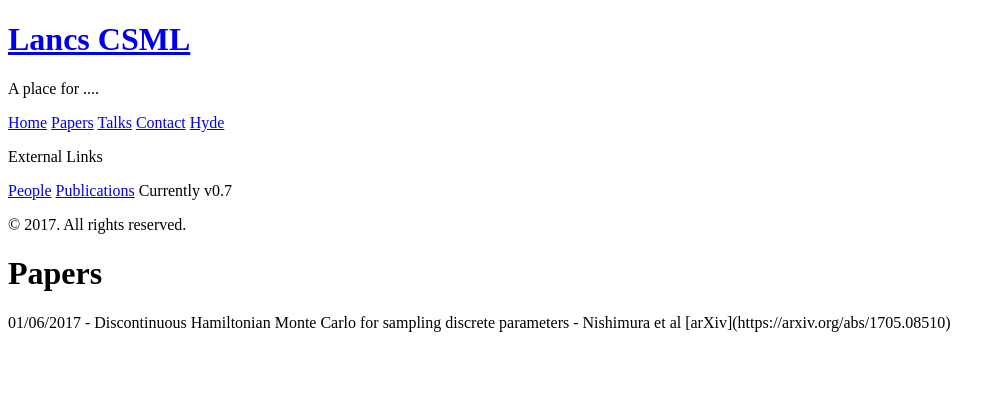
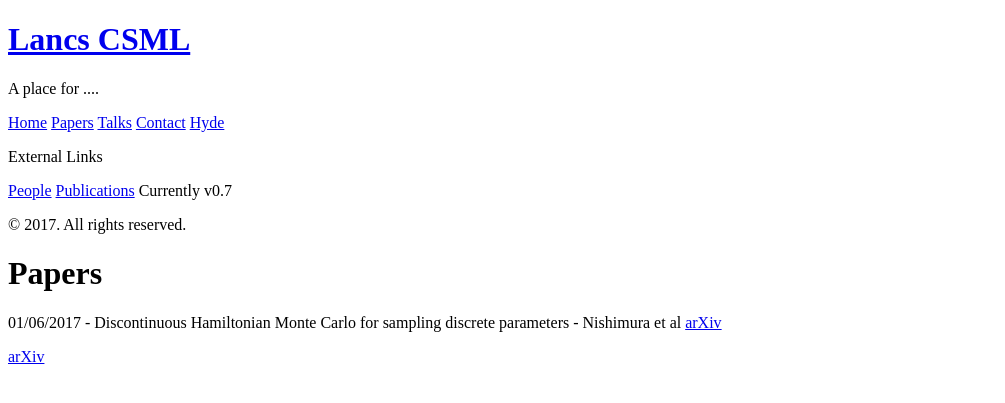
Before and after one commit to LU-CSML/LU-CSML, a Jekyll site: the page built from Papers.md, in a window 1280 px wide. Shown: the top 403 px of the page, without its empty margins (0-1005 px from the left). Built offline with Jekyll 4.4.1, drawn with Linux system fonts in a browser that asks for light colours; some of the changed lines change nothing that is shown.

Commit message:
Edited hyperlinks

```diff
--- a/Papers.md
+++ b/Papers.md
@@ -4,5 +4,8 @@ title: Papers
 ---
 
 <p class="message">
-	01/06/2017 - Discontinuous Hamiltonian Monte Carlo for sampling discrete parameters - Nishimura et al [arXiv](https://arxiv.org/abs/1705.08510)
+	01/06/2017 - Discontinuous Hamiltonian Monte Carlo for sampling discrete parameters - Nishimura et al <a href="https://arxiv.org/abs/1705.08510">arXiv</a>
 </p>
+
+
+<a href="https://arxiv.org/abs/1705.08510">arXiv</a>
```
